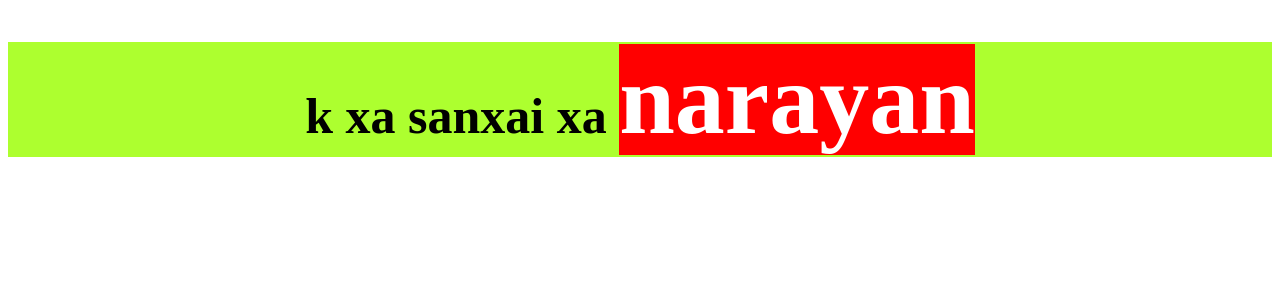
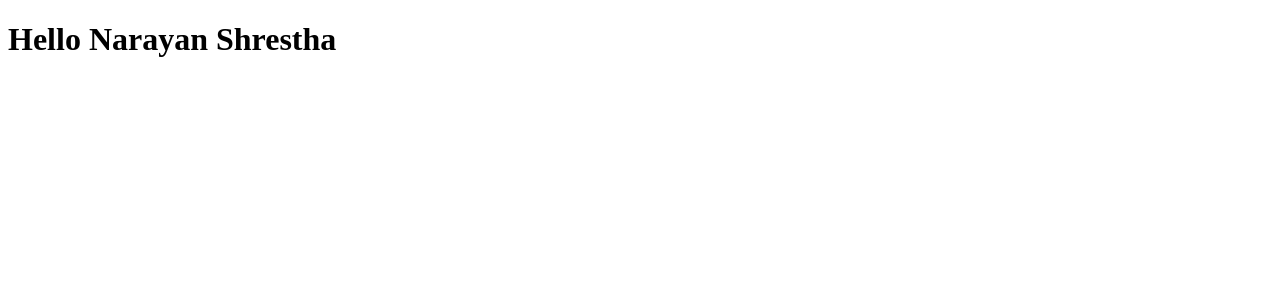
Before and after one commit to NischalShrestha07/React-Js-Initialized, a React (Vite) app: page / in a window 1280 px wide. Shown: the top 300 px of the page. Built offline with nearby package versions, Linux system fonts and the light colour scheme.

Commit message:
Basics of React folders structure and components updats

```diff
--- a/index.html
+++ b/index.html
@@ -5,7 +5,7 @@
   <meta charset="UTF-8" />
   <link rel="icon" type="image/svg+xml" href="/vite.svg" />
   <meta name="viewport" content="width=device-width, initial-scale=1.0" />
-  <title>reactjs</title>
+  <title>React Training</title>
 </head>
 
 <body>
--- a/package.json
+++ b/package.json
@@ -4,7 +4,7 @@
   "version": "0.0.0",
   "type": "module",
   "scripts": {
-    "dev": "vite",
+    "start": "vite",
     "build": "vite build",
     "lint": "eslint .",
     "preview": "vite preview"
--- a/src/App.jsx
+++ b/src/App.jsx
@@ -9,22 +9,25 @@ import UseState from "./UseState";
 import Test from "./Test";
 import FunctionTest from "./Functions/FunctionTest";
 import Haha from "./Haha";
+import Tata from "./Tata";
 function App() {
+  const $element = <h1>Hhahshasah</h1>;
   const $name = "Narayan";
   return (
     <>
       <h1>haha how are you {$name}</h1>
       <img src={reactLogo} alt="" />
-
+      {/* <h3>{$element}</h3> */}
+      {$element}
       <Posts />
       <Button />
       <Props name="Narayan Shrestha" />
       <UseState />
       <Test />
       <br />
-
       <FunctionTest />
       <Haha />
+      <Tata />
     </>
   );
 }
--- a/src/Haha.jsx
+++ b/src/Haha.jsx
@@ -1,3 +1,5 @@
+import HamroApp from "./HamroApp";
+
 function Haha() {
   const name = "narayan";
   const headingStyle = {
@@ -20,8 +22,10 @@ function Haha() {
       <span style={{ background: "red", fontSize: "100px", color: "white" }}>
         {name}
       </span>
+      <h1>React JS Course Starts from here</h1>
     </h2>
   );
+  <HamroApp />;
 }
 
 export default Haha;
--- /dev/null
+++ b/src/HamroApp.jsx
@@ -0,0 +1,10 @@
+import Tata from "./Tata";
+
+function HamroApp() {
+  return (
+    <>
+      <Tata />
+    </>
+  );
+}
+export default HamroApp;
--- /dev/null
+++ b/src/Tata.jsx
@@ -0,0 +1,9 @@
+function Tata() {
+  const $name = "Narayan Shrestha";
+  return (
+    <>
+      <h1>Hello {$name}</h1>
+    </>
+  );
+}
+export default Tata;
--- a/src/main.jsx
+++ b/src/main.jsx
@@ -2,11 +2,14 @@ import { StrictMode } from "react";
 import { createRoot } from "react-dom/client";
 import "./index.css";
 import App from "./App.jsx";
+import Tata from "./Tata.jsx";
+import HamroApp from "./HamroApp.jsx";
 import Haha from "./Haha.jsx";
 
 createRoot(document.getElementById("root")).render(
   <StrictMode>
-    {/* <App /> */}
-    <Haha />
-  </StrictMode>
+    {/* <App />
+    <Haha /> */}
+    <HamroApp />
+  </StrictMode>,
 );
```
